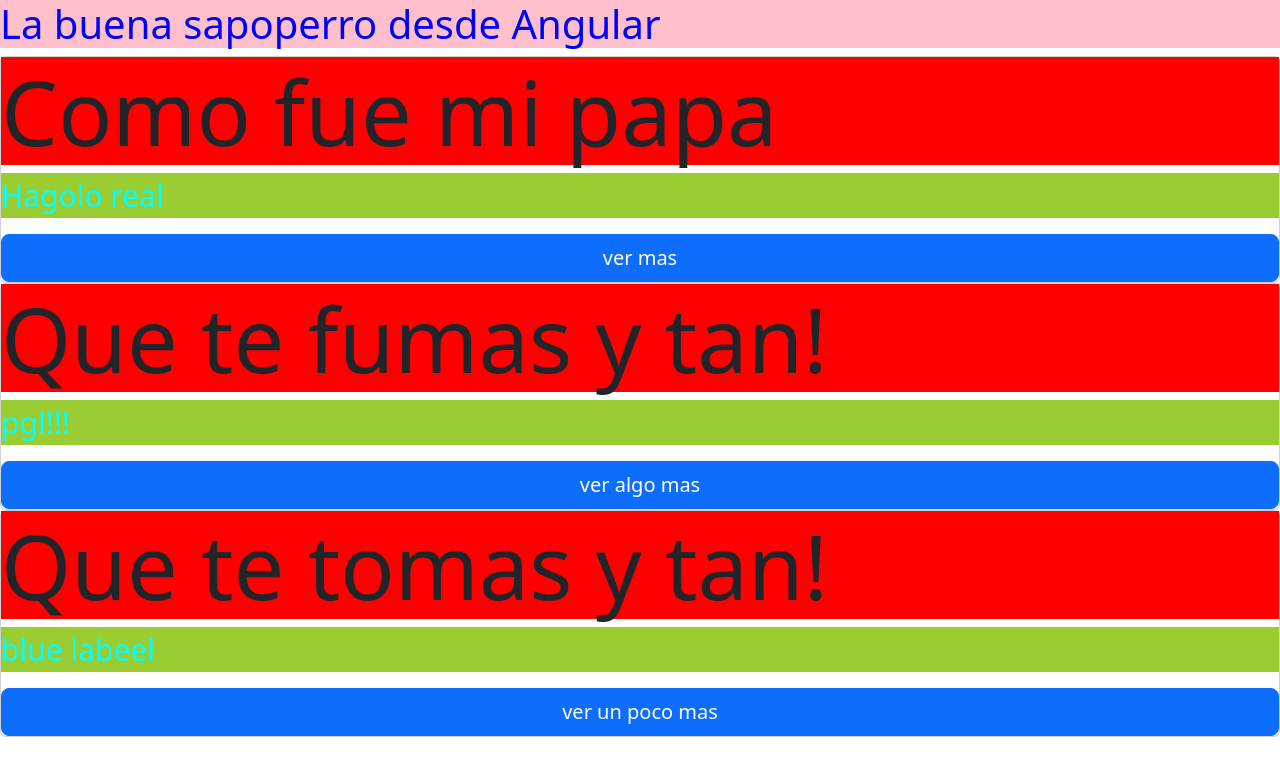
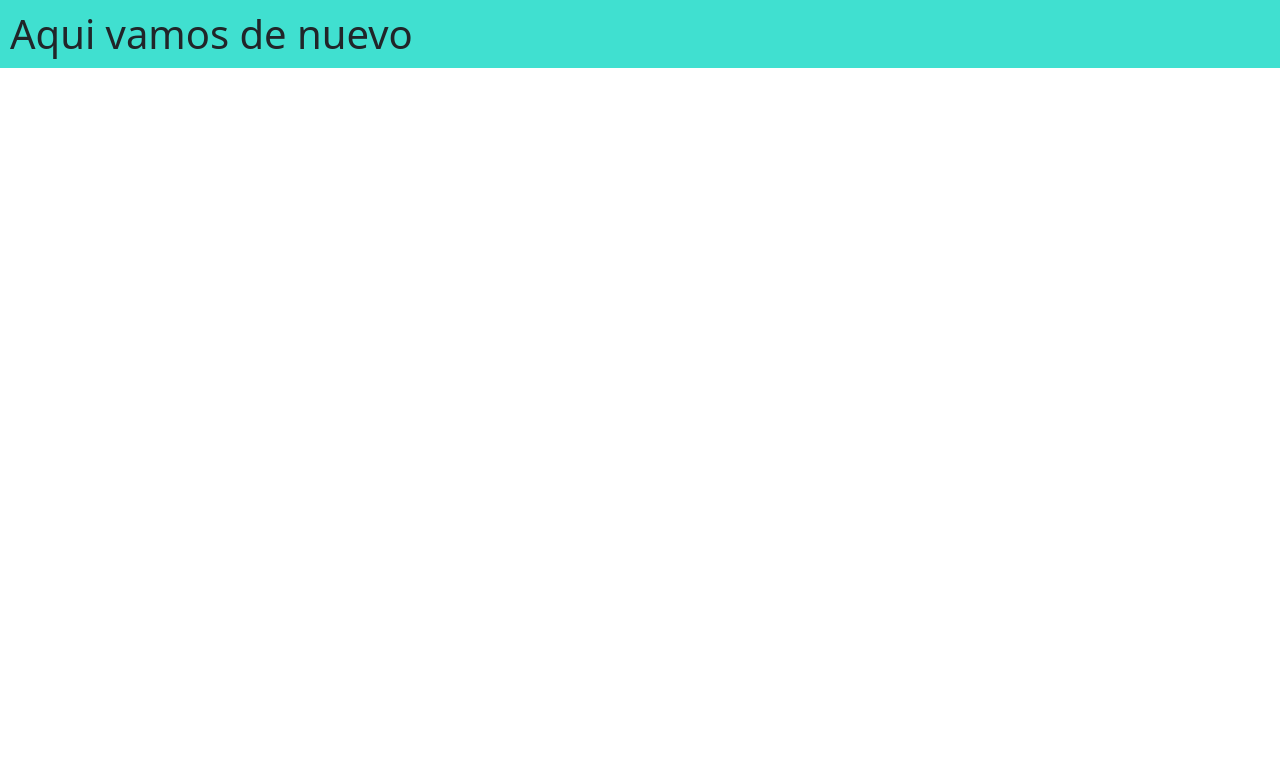
Before and after one commit to Maxel26/Fronted-API-Rest-Ecommerce, an Angular app: page / in a window 1280 px wide. Shown: the top 776 px of the page. Built offline with nearby package versions, Linux system fonts and the light colour scheme.

Commit message:
[+] Borramos todos los componentes menos app

```diff
--- a/src/app/app.component.css
+++ b/src/app/app.component.css
@@ -0,0 +1,4 @@
+h1{
+    background-color: turquoise;
+    padding: 10px;
+}
--- a/src/app/app.component.html
+++ b/src/app/app.component.html
@@ -1,2 +1 @@
-<app-saludo> </app-saludo>
-<app-despedida> </app-despedida>
+<h1>Aqui vamos de nuevo</h1>
--- a/src/app/app.module.ts
+++ b/src/app/app.module.ts
@@ -2,12 +2,11 @@ import { NgModule } from '@angular/core';
 import { BrowserModule } from '@angular/platform-browser';
 
 import { AppComponent } from './app.component';
-import { Saludo } from './components/saludo.component';
-import { DespedidaComponent } from './components/despedida/despedida.component';
+
 
 @NgModule({
   declarations: [
-    AppComponent,Saludo, DespedidaComponent
+    AppComponent
   ],
   imports: [
     BrowserModule
--- a/src/app/components/despedida/despedida.component.css
+++ /dev/null
@@ -1,10 +0,0 @@
-h1{
-    background-color: red;
-    font-size: 90px;
-
-}
-p {
-    background-color: yellowgreen;
-    color: aqua;
-    font-size: 30px;
-}
--- a/src/app/components/despedida/despedida.component.html
+++ /dev/null
@@ -1,13 +0,0 @@
-<!-- <h1>Como fue mi papa</h1>
-<p>Que te fumas y tan!</p>
-<button type="button" class="btn btn-outline-warning" >Warning</button> -->
-
-<div
-    class="card"
-    *ngFor = "let item of data "
->
-    <h1>{{item.title}}</h1>
-    <p>{{item.content}}</p>
-    <button type="button" class="btn btn-primary btn-lg" >{{item.buttom}}</button>
-
-</div>
--- a/src/app/components/despedida/despedida.component.ts
+++ /dev/null
@@ -1,26 +0,0 @@
-import { Component } from '@angular/core';
-
-@Component({
-  selector: 'app-despedida',
-  templateUrl: './despedida.component.html',
-  styleUrls: ['./despedida.component.css']
-})
-export class DespedidaComponent {
-   data = [
-    {
-    title : 'Como fue mi papa',
-    content : 'Hagolo real ',
-    buttom : `ver mas`
-    },
-    {
-      title : 'Que te fumas y tan!',
-      content : 'pgl!!!',
-      buttom : `ver algo mas`
-    },
-    {
-      title : 'Que te tomas y tan!',
-      content : 'blue labeel',
-      buttom : `ver un poco mas`
-      },
-] ;
-}
--- a/src/app/components/saludo.component.css
+++ /dev/null
@@ -1,4 +0,0 @@
-h1{
-    background-color : pink ;
-    color : blue ;
- }
--- a/src/app/components/saludo.component.html
+++ /dev/null
@@ -1 +0,0 @@
-<h1> {{saludo}} </h1>
--- a/src/app/components/saludo.component.ts
+++ /dev/null
@@ -1,12 +0,0 @@
-import { Component } from "@angular/core";
-
-
-
-@Component({
-    selector: 'app-saludo',
-    templateUrl: './saludo.component.html',
-    styleUrls : ['./saludo.component.css']
-})
-export class Saludo {         // SaludoComponent
-    saludo = 'La buena sapoperro desde Angular' ;
-}
```
